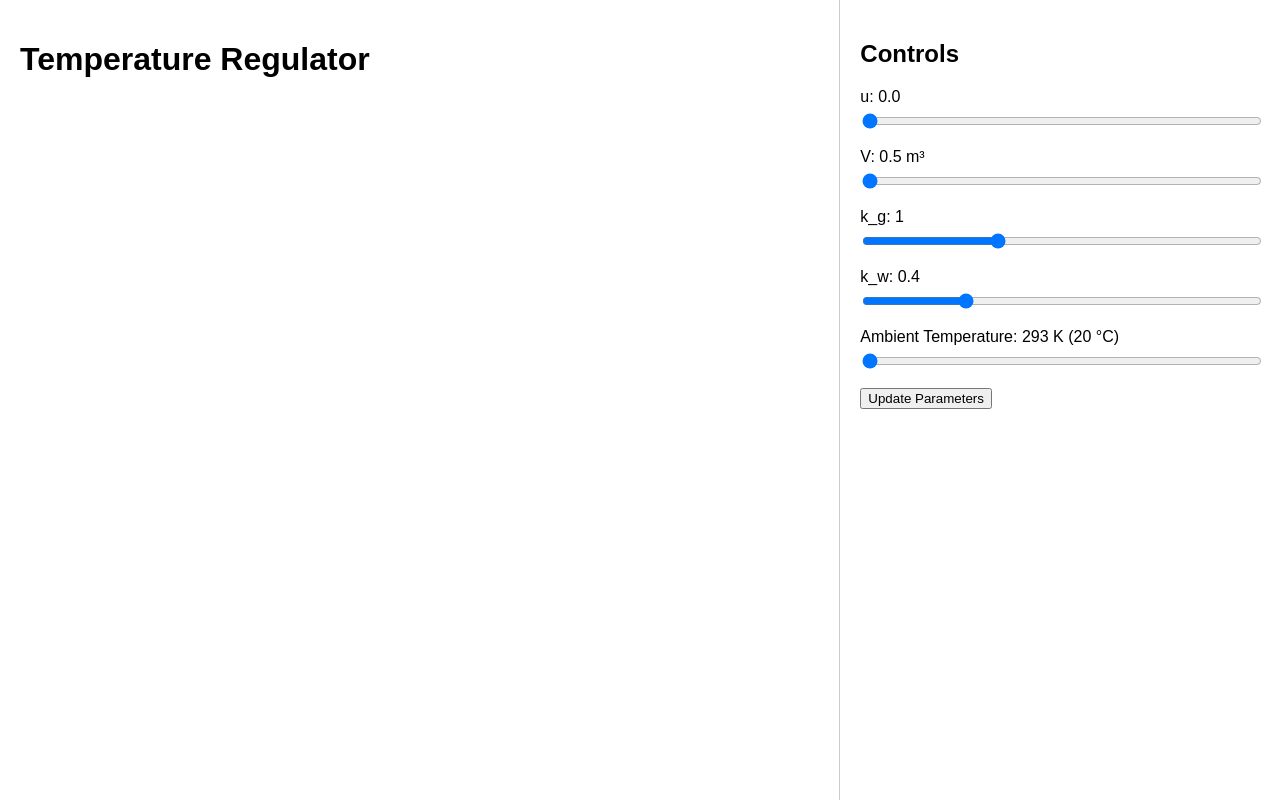
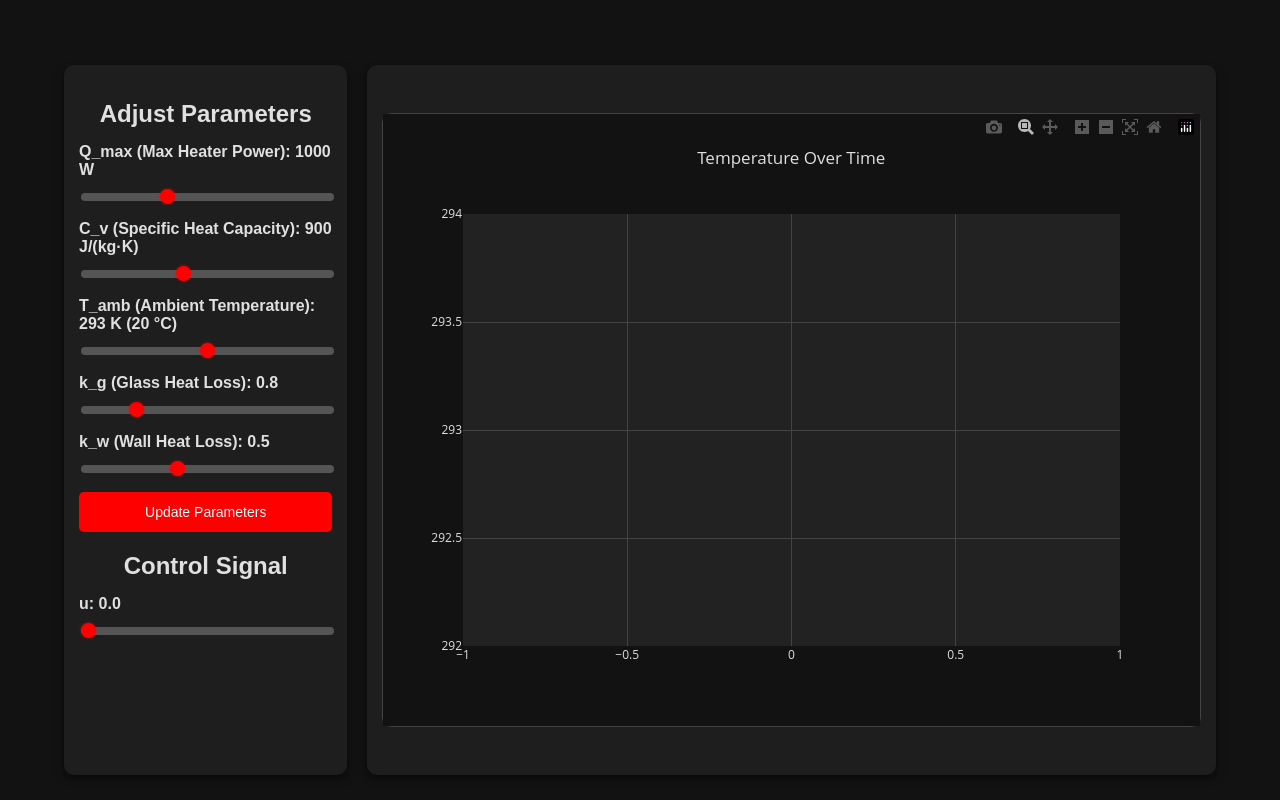
Before and after one commit to Klus3kk/temperature_regulator, a Flask app: page / in a window 1280 px wide. Run offline with Flask 3, Linux system fonts and the light colour scheme; some libraries are stand-ins or nearby versions.

Commit message:
Finito creo

```diff
--- a/app.py
+++ b/app.py
@@ -32,12 +32,14 @@ def index():
     """Serves the main HTML page"""
     return render_template('index.html')
 
+
 @app.route('/update', methods=['POST'])
 def update_simulation():
     global simulation_state, simulation_params
     data = request.json
     simulation_state["control_signal"] = data.get("u", 0)
 
+    # Calculate total heat loss
     Q_loss = calculate_total_heat_loss(
         simulation_state["temperature"],
         simulation_params["T_amb"],
@@ -45,7 +47,8 @@ def update_simulation():
         simulation_params["k_w"]
     )
 
-    simulation_state["temperature"] = calculate_next_temperature(
+    # Update temperature
+    new_temperature = calculate_next_temperature(
         simulation_state["temperature"],
         simulation_state["control_signal"],
         simulation_params["Q_max"],
@@ -56,14 +59,18 @@ def update_simulation():
         simulation_params["T_p"]
     )
 
+    simulation_state["temperature"] = new_temperature
     simulation_state["time"] += simulation_params["T_p"]
+
+    # Append new data to history
     simulation_state["history"]["time"].append(simulation_state["time"])
-    simulation_state["history"]["temperature"].append(simulation_state["temperature"])
+    simulation_state["history"]["temperature"].append(new_temperature)
 
     return jsonify({
         "time": simulation_state["time"],
         "temperature": simulation_state["temperature"]
     })
+
 
 @app.route('/plot', methods=['GET'])
 def get_plot_data():
@@ -72,7 +79,8 @@ def get_plot_data():
             {
                 "x": simulation_state["history"]["time"],
                 "y": simulation_state["history"]["temperature"],
-                "type": "line",
+                "type": "scatter",
+                "mode": "lines",
                 "name": "Temperature"
             }
         ],
@@ -83,20 +91,19 @@ def get_plot_data():
         }
     })
 
+
 @app.route('/update-params', methods=['POST'])
 def update_params():
-    global simulation_params, simulation_state
+    global simulation_params
     data = request.json
-    simulation_state["control_signal"] = data.get("control_signal", simulation_state["control_signal"])
-    simulation_params["V"] = data.get("V", simulation_params["V"])
-    simulation_params["k_g"] = data.get("k_g", simulation_params["k_g"])
-    simulation_params["k_w"] = data.get("k_w", simulation_params["k_w"])
-    simulation_params["T_amb"] = data.get("T_amb", simulation_params["T_amb"])
+    for key, value in data.items():
+        if key in simulation_params:
+            simulation_params[key] = value
     return jsonify({
         "message": "Parameters updated successfully",
-        "parameters": simulation_params,
-        "states": simulation_state
+        "parameters": simulation_params
     })
+
 
 if __name__ == '__main__':
     app.run(debug=True)
--- a/static/css/style.css
+++ b/static/css/style.css
@@ -1,52 +1,126 @@
+/* General Styles */
 body {
-    font-family: Arial, sans-serif;
+    font-family: 'Arial', sans-serif;
     margin: 0;
     padding: 0;
     display: flex;
-    flex-direction: row;
+    justify-content: center;
+    align-items: center;
+    background-color: #121212;
+    color: #e0e0e0;
     height: 100vh;
 }
 
-.container {
+/* Main Container */
+#container {
     display: flex;
     flex-direction: row;
-    width: 100%;
+    justify-content: center;
+    align-items: stretch; /* Ensures equal panel heights */
+    gap: 20px; /* Spacing between panels */
+    width: 90%;
+    height: 85%; /* Slightly reduce height */
+    padding-top: 10px; /* Move panels upward */
 }
 
-.plot-section {
-    flex: 2;
-    padding: 20px;
-    border-right: 1px solid #ccc;
+/* Left Panel */
+#left-panel {
+    width: 22%;
+    background: #1e1e1e;
+    padding: 15px;
+    border-radius: 10px;
+    box-shadow: 0 4px 8px rgba(0, 0, 0, 0.5);
+    display: flex;
+    flex-direction: column;
+    justify-content: flex-start; /* Align to the top */
+    height: 100%;
 }
 
-.controls-section {
-    flex: 1;
-    padding: 20px;
-    display: flex;
-    flex-direction: column;
-    align-items: flex-start;
-}
-
-.controls-section h2 {
-    margin-bottom: 20px;
+/* Centering Heading and Adjusting Text Spacing */
+#left-panel h2 {
+    text-align: center;
+    margin-bottom: 15px; /* Add proper spacing below heading */
 }
 
 .control {
-    margin-bottom: 15px;
-    width: 100%;
+    margin-bottom: 15px; /* Add space between controls */
 }
 
 .control label {
     display: block;
-    margin-bottom: 5px;
+    margin-bottom: 8px; /* Space between label and slider */
+    font-weight: bold;
 }
 
-input[type="range"] {
-    width: 100%;
+/* Right Panel */
+#right-panel {
+    flex-grow: 2;
+    padding: 15px;
+    background: #1e1e1e;
+    border-radius: 10px;
+    box-shadow: 0 4px 8px rgba(0, 0, 0, 0.5);
+    overflow: hidden;
+    display: flex;
+    justify-content: center;
+    align-items: center;
+    height: 100%;
 }
 
-select {
+#plot {
     width: 100%;
-    padding: 5px;
+    height: 90%;
+    border: 1px solid #444;
+    border-radius: 10px;
+    background-color: #222222;
+    transition: width 0.3s, height 0.3s;
+}
+
+.plotly .main-svg .cartesianlayer .plot .scatter.trace .lines path {
+    stroke: #ff0000 !important;
+}
+
+/* Slider Customization */
+.control input[type="range"] {
+    width: 100%;
+    height: 8px;
+    -webkit-appearance: none;
+    background: #555;
+    border-radius: 5px;
+    outline: none;
+    cursor: pointer;
+}
+
+.control input[type="range"]::-webkit-slider-thumb {
+    -webkit-appearance: none;
+    width: 15px;
+    height: 15px;
+    border-radius: 50%;
+    background: #ff0000;
+    cursor: pointer;
+    box-shadow: 0 0 3px rgba(255, 0, 0, 0.7);
+}
+
+.control input[type="range"]::-moz-range-thumb {
+    width: 15px;
+    height: 15px;
+    border-radius: 50%;
+    background: #ff0000;
+    cursor: pointer;
+    box-shadow: 0 0 3px rgba(255, 0, 0, 0.7);
+}
+
+/* Buttons */
+button {
+    width: 100%;
+    padding: 12px;
+    background-color: #ff0000;
+    color: white;
+    border: none;
+    border-radius: 5px;
+    cursor: pointer;
     font-size: 14px;
 }
+
+button:hover {
+    background-color: #cc0000;
+}
--- a/static/js/script.js
+++ b/static/js/script.js
@@ -1,69 +1,84 @@
-document.addEventListener('DOMContentLoaded', () => {
-    const signalSlider = document.getElementById('signal_slider');
-    const volumeSlider = document.getElementById('volume_slider');
-    const kGSlider = document.getElementById('k_g_slider');
-    const kWSlider = document.getElementById('k_w_slider');
-    const tAmbSlider = document.getElementById('t_amb_slider');
-    const updateButton = document.getElementById('update_button');
+document.addEventListener("DOMContentLoaded", () => {
+    const sliders = {
+        Q_max: document.getElementById("Q_max"),
+        C_v: document.getElementById("C_v"),
+        T_amb: document.getElementById("T_amb"),
+        k_g: document.getElementById("k_g"),
+        k_w: document.getElementById("k_w"),
+        u: document.getElementById("control-signal"),
+    };
 
-    const signalValue = document.getElementById('signal_value');
-    const volumeValue = document.getElementById('volume_value');
-    const kGValue = document.getElementById('k_g_value');
-    const kWValue = document.getElementById('k_w_value');
-    const tAmbValue = document.getElementById('t_amb_value');
-    const tAmbCelsius = document.getElementById('t_amb_celsius');
+    const values = {
+        Q_max: document.getElementById("Q_max_value"),
+        C_v: document.getElementById("C_v_value"),
+        T_amb: document.getElementById("T_amb_value"),
+        T_amb_celsius: document.getElementById("T_amb_celsius"),
+        k_g: document.getElementById("k_g_value"),
+        k_w: document.getElementById("k_w_value"),
+        u: document.getElementById("control_value"),
+    };
 
-    // Update values dynamically as sliders/pickers are adjusted
-    signalSlider.addEventListener('input', () => {
-        signalValue.textContent = signalSlider.value;
+    const updateParamsButton = document.getElementById("update-params");
+    const updateMessage = document.getElementById("update-message");
+    const plotDiv = document.getElementById("plot");
+
+    Object.keys(sliders).forEach((key) => {
+        sliders[key].addEventListener("input", () => {
+            values[key].textContent = sliders[key].value;
+            if (key === "T_amb") {
+                values.T_amb_celsius.textContent = (sliders.T_amb.value - 273).toFixed(1);
+            }
+        });
     });
 
-    volumeSlider.addEventListener('input', () => {
-        volumeValue.textContent = volumeSlider.value;
+    const updateGraph = () => {
+        fetch("/plot")
+            .then((response) => response.json())
+            .then((data) => {
+                data.layout.plot_bgcolor = "#222222";
+                data.layout.paper_bgcolor = "#121212";
+                data.layout.font = { color: "#e0e0e0" };
+                data.layout.xaxis = { gridcolor: "#444" };
+                data.layout.yaxis = { gridcolor: "#444" };
+                Plotly.react(plotDiv, data.data, data.layout);
+            })
+            .catch((err) => console.error("Error updating graph:", err));
+    };
+
+    updateParamsButton.addEventListener("click", () => {
+        const params = {};
+        Object.keys(sliders).forEach((key) => {
+            params[key] = parseFloat(sliders[key].value);
+        });
+
+        fetch("/update-params", {
+            method: "POST",
+            headers: { "Content-Type": "application/json" },
+            body: JSON.stringify(params),
+        })
+            .then(() => {
+                updateMessage.style.display = "block";
+                setTimeout(() => {
+                    updateMessage.style.display = "none";
+                }, 2000);
+                updateGraph();
+            })
+            .catch((err) => console.error("Error updating parameters:", err));
     });
 
-    kGSlider.addEventListener('input', () => {
-        kGValue.textContent = kGSlider.value;
+    sliders.u.addEventListener("input", () => {
+        const u = parseFloat(sliders.u.value);
+        fetch("/update", {
+            method: "POST",
+            headers: { "Content-Type": "application/json" },
+            body: JSON.stringify({ u }),
+        }).then(() => updateGraph());
     });
 
-    kWSlider.addEventListener('input', () => {
-        kWValue.textContent = kWSlider.value;
+    // Handle window resizing for responsive plot
+    window.addEventListener("resize", () => {
+        Plotly.Plots.resize(plotDiv);
     });
 
-    tAmbSlider.addEventListener('input', () => {
-        const kelvin = tAmbSlider.value;
-        const celsius = (kelvin - 273).toFixed(1);
-        tAmbValue.textContent = kelvin;
-        tAmbCelsius.textContent = celsius;
-    });
-
-    // Send data to backend when the button is clicked
-    updateButton.addEventListener('click', () => {
-        const params = {
-            u: parseFloat(signalSlider.value),
-            V: parseFloat(volumeSlider.value),
-            k_g: parseFloat(kGSlider.value),
-            k_w: parseFloat(kWSlider.value),
-            T_amb: parseInt(tAmbSlider.value)
-        };
-
-        fetch('/update-params', {
-            method: 'POST',
-            headers: {
-                'Content-Type': 'application/json'
-            },
-            body: JSON.stringify(params)
-        });
-        updatePlot()
-    });
-
-    // Fetch and update plot dynamically
-    const updatePlot = () => {
-        fetch('/plot')
-            .then(response => response.json())
-            .then(data => {
-                const plotDiv = document.getElementById('plot');
-                Plotly.react(plotDiv, data.data, data.layout);
-            });
-    };
+    updateGraph();
 });
--- a/templates/index.html
+++ b/templates/index.html
@@ -4,53 +4,50 @@
     <meta charset="UTF-8">
     <meta name="viewport" content="width=device-width, initial-scale=1.0">
     <title>Temperature Regulator</title>
+    <script src="https://cdn.plot.ly/plotly-latest.min.js"></script>
+    <script src="{{ url_for('static', filename='js/script.js') }}" defer></script>
     <link rel="stylesheet" href="{{ url_for('static', filename='css/style.css') }}">
 </head>
 <body>
-    <div class="container">
-        <div class="plot-section">
-            <h1>Temperature Regulator</h1>
+    <div id="container">
+        <!-- Left Panel: Controls -->
+        <div id="left-panel">
+            <h2>Adjust Parameters</h2>
+            <form id="param-form">
+                <div class="control">
+                    <label for="Q_max">Q_max (Max Heater Power): <span id="Q_max_value">1000</span> W</label>
+                    <input type="range" id="Q_max" name="Q_max" min="500" max="2000" step="100" value="1000">
+                </div>
+                <div class="control">
+                    <label for="C_v">C_v (Specific Heat Capacity): <span id="C_v_value">900</span> J/(kg·K)</label>
+                    <input type="range" id="C_v" name="C_v" min="500" max="1500" step="50" value="900">
+                </div>
+                <div class="control">
+                    <label for="T_amb">T_amb (Ambient Temperature): <span id="T_amb_value">293</span> K (<span id="T_amb_celsius">20</span> °C)</label>
+                    <input type="range" id="T_amb" name="T_amb" min="273" max="313" step="1" value="293">
+                </div>
+                <div class="control">
+                    <label for="k_g">k_g (Glass Heat Loss): <span id="k_g_value">0.8</span></label>
+                    <input type="range" id="k_g" name="k_g" min="0.5" max="2.0" step="0.1" value="0.8">
+                </div>
+                <div class="control">
+                    <label for="k_w">k_w (Wall Heat Loss): <span id="k_w_value">0.5</span></label>
+                    <input type="range" id="k_w" name="k_w" min="0.2" max="1.0" step="0.1" value="0.5">
+                </div>
+                <button type="button" id="update-params">Update Parameters</button>
+                <div id="update-message" style="color: green; margin-top: 10px; display: none;">Parameters updated successfully!</div>
+            </form>
+            <h2>Control Signal</h2>
+            <div class="control">
+                <label for="control-signal">u: <span id="control_value">0.0</span></label>
+                <input type="range" id="control-signal" min="0.0" max="1.0" step="0.01" value="0.0">
+            </div>
+        </div>
+
+        <!-- Right Panel: Visualization -->
+        <div id="right-panel">
             <div id="plot"></div>
         </div>
-        <div class="controls-section">
-            <h2>Controls</h2>
-
-             <!-- signal slider -->
-             <div class="control">
-                <label for="signal_slider">u: <span id="signal_value">0.0</span></label>
-                <input type="range" id="signal_slider" min="0.0" max="1" step="0.1" value="0.0">
-            </div>
-
-            <!-- volume slider -->
-            <div class="control">
-                <label for="volume_slider">V: <span id="volume_value">0.5</span> m³</label>
-                <input type="range" id="volume_slider" min="0.5" max="5" step="0.5" value="0.0">
-            </div>
-
-            <!-- k_g slider -->
-            <div class="control">
-                <label for="k_g_slider">k_g: <span id="k_g_value">1</span></label>
-                <input type="range" id="k_g_slider" min="0.5" max="2" step="0.5" value="1">
-            </div>
-
-            <!-- k_w slider -->
-            <div class="control">
-                <label for="k_w_slider">k_w: <span id="k_w_value">0.4</span></label>
-                <input type="range" id="k_w_slider" min="0.2" max="1" step="0.2" value="0.4">
-            </div>
-
-            <!-- Ambient temperature slider -->
-            <div class="control">
-                <label for="t_amb_slider">Ambient Temperature: <span id="t_amb_value">293</span> K (<span id="t_amb_celsius">20</span> °C)</label>
-                <input type="range" id="t_amb_slider" min="293" max="298" step="1" value="293">
-            </div>
-
-            <!-- Update parameters button -->
-            <div class="control">
-                <button id="update_button">Update Parameters</button>
-            </div>
-        </div>
     </div>
-    <script src="{{ url_for('static', filename='js/script.js') }}"></script>
 </body>
 </html>
```
Also changed, not shown: 1 other file.
